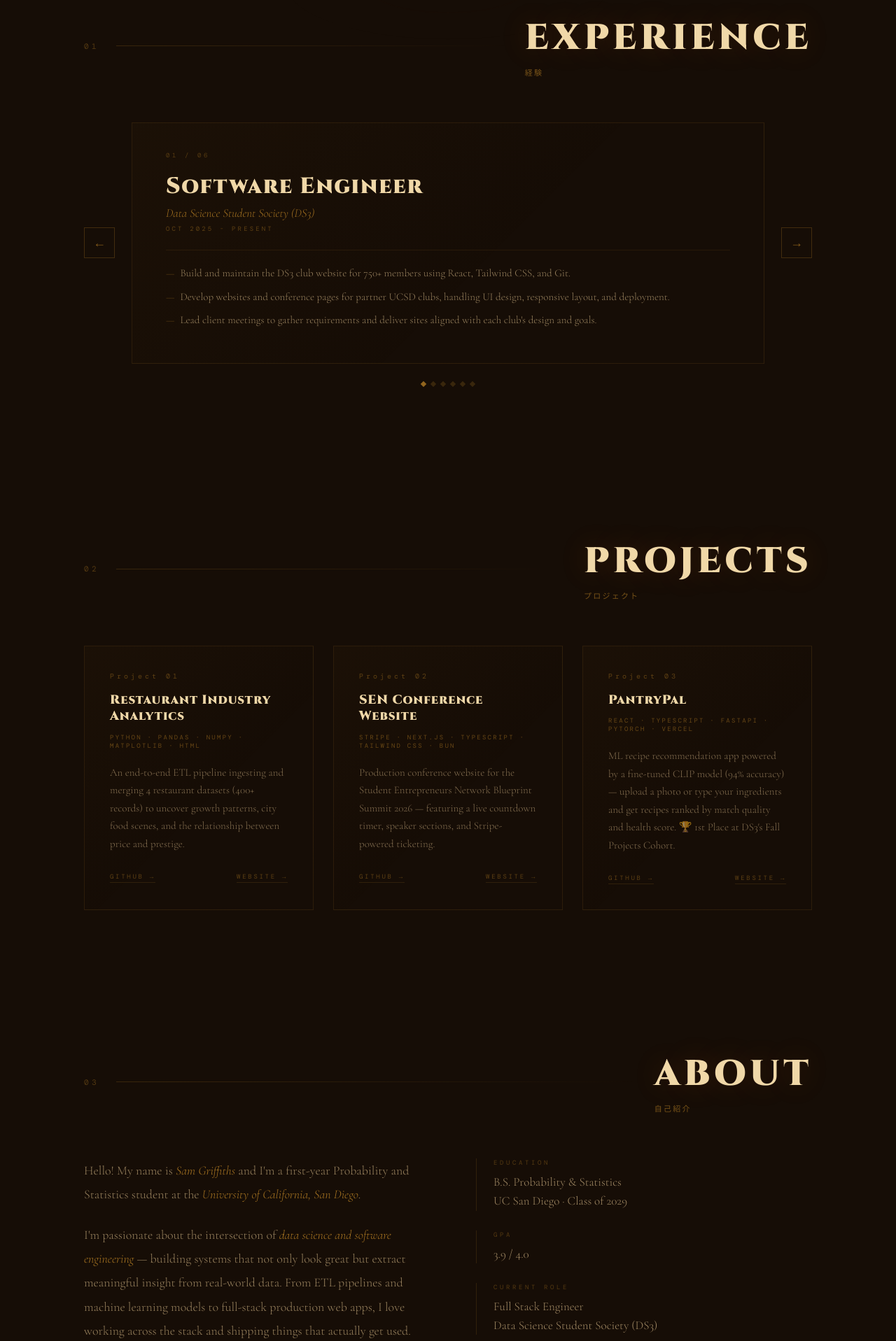
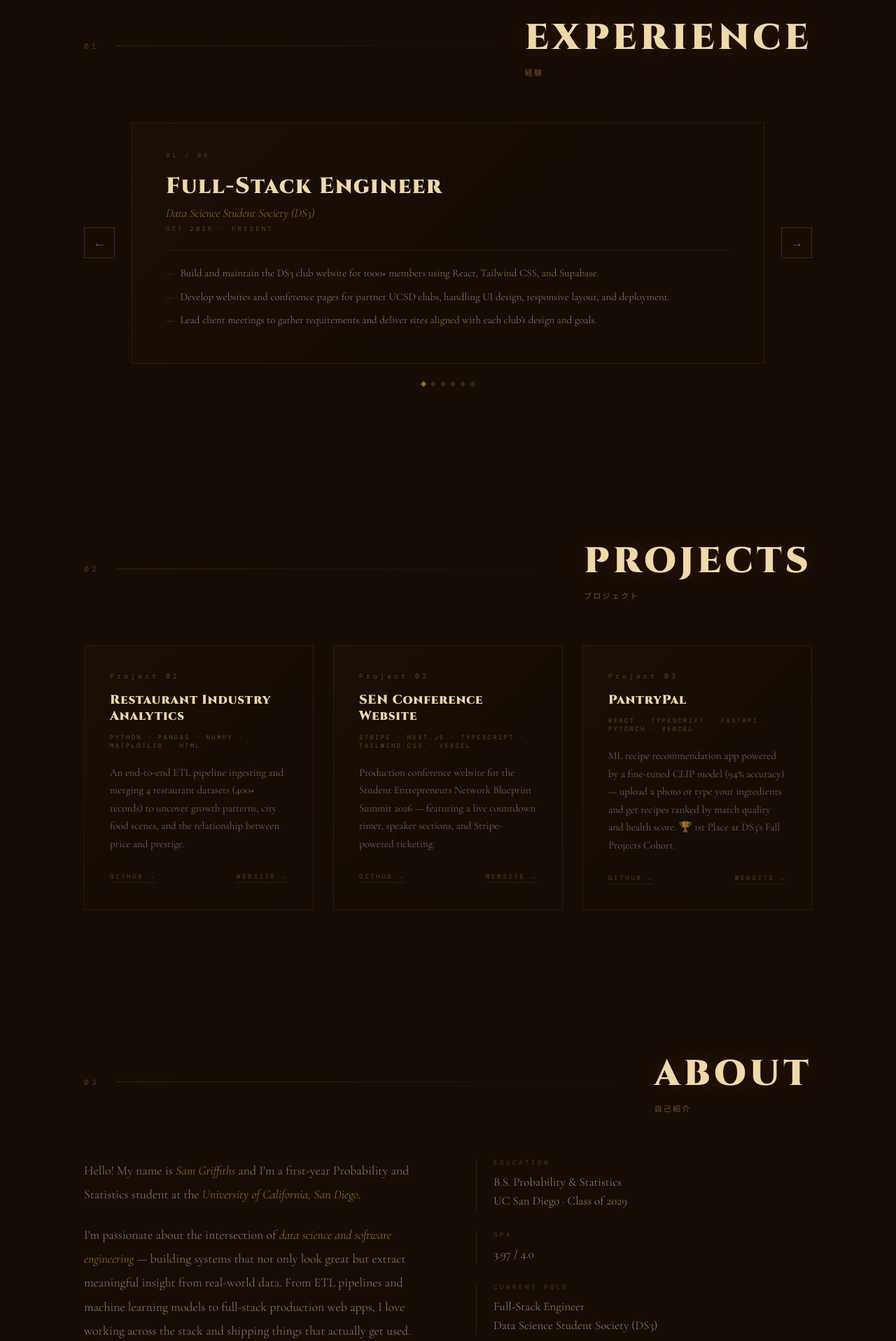
Before and after one commit to SammyG82/sam-griffiths-portfolio, a React (Vite) app: page /#/ in a window 1280 px wide. Shown: the part 880-2797 px from the top of the page at 70% size. Built offline with nearby package versions, Linux system fonts and the light colour scheme.

Commit message:
Updated projects and experience with most relevant changes

```diff
--- a/src/components/ContactSection.tsx
+++ b/src/components/ContactSection.tsx
@@ -73,7 +73,7 @@ export default function ContactSection({ sectionNum = '04', showSep = false, min
             <span className="social-label">LinkedIn</span>
             <span className="social-sub">sam-b-griffiths</span>
           </a>
-          <a href="https://drive.google.com/file/d/1bV2iNwxSmm_pxA5EcH2b2sNFVDo1MLJW/view" target="_blank" rel="noreferrer" className="social-link">
+          <a href="https://drive.google.com/file/d/1m6EuM5xxd3QOALkIBAx6SLjli5yu_KQh/view" target="_blank" rel="noreferrer" className="social-link">
             <span className="social-icon">↓</span>
             <span className="social-label">Resume</span>
             <span className="social-sub">View PDF</span>
--- a/src/data/experience.ts
+++ b/src/data/experience.ts
@@ -9,11 +9,11 @@ export interface Experience {
 export const experiences: Experience[] = [
   {
     id: 1,
-    title: 'Software Engineer',
+    title: 'Full-Stack Engineer',
     company: 'Data Science Student Society (DS3)',
     period: 'Oct 2025 - Present',
     bullets: [
-      'Build and maintain the DS3 club website for 750+ members using React, Tailwind CSS, and Git.',
+      'Build and maintain the DS3 club website for 1000+ members using React, Tailwind CSS, and Supabase.',
       'Develop websites and conference pages for partner UCSD clubs, handling UI design, responsive layout, and deployment.',
       'Lead client meetings to gather requirements and deliver sites aligned with each club\'s design and goals.',
     ],
--- a/src/data/projects.ts
+++ b/src/data/projects.ts
@@ -26,7 +26,7 @@ export const projects: Project[] = [
     id: 2,
     num: '02',
     title: 'SEN Conference Website',
-    stack: 'Stripe · Next.js · TypeScript · Tailwind CSS · Bun',
+    stack: 'Stripe · Next.js · TypeScript · Tailwind CSS · Vercel',
     desc: 'Production conference website for the Student Entrepreneurs Network Blueprint Summit 2026 — featuring a live countdown timer, speaker sections, and Stripe-powered ticketing.',
     github: 'https://github.com/ucsdds3/sen-conference',
     website: 'https://sen-conference.vercel.app/',
@@ -49,7 +49,7 @@ export const projects: Project[] = [
     num: '04',
     title: 'DS3 Club Website',
     stack: 'React · TypeScript · Framer Motion · Tailwind CSS · Vite',
-    desc: 'Official website for the Data Science Student Society (DS3) at UC San Diego — serving 750+ members. Features club info, officer profiles, event listings, and project showcases.',
+    desc: 'Official website for the Data Science Student Society (DS3) at UC San Diego — serving 1000+ members. Features club info, officer profiles, event listings, and project showcases.',
     github: 'https://github.com/ucsdds3/main-site',
     website: 'https://www.ds3atucsd.com/',
     featured: false,
--- a/src/data/skills.ts
+++ b/src/data/skills.ts
@@ -10,7 +10,7 @@ export const skills: SkillGroup[] = [
   },
   {
     group: 'Frameworks & Libraries',
-    items: ['React', 'Next.js', 'Tailwind CSS', 'Streamlit', 'PyTorch', 'TensorFlow', 'Pandas', 'NumPy'],
+    items: ['React', 'Next.js', 'Tailwind CSS', 'Supabase', 'Streamlit', 'PyTorch', 'TensorFlow', 'Pandas', 'NumPy'],
   },
   {
     group: 'Developer Tools',
--- a/src/pages/AboutPage.tsx
+++ b/src/pages/AboutPage.tsx
@@ -27,7 +27,7 @@ export default function AboutPage() {
               shipping things that actually get used.
             </p>
             <p>
-              At <span>DS3 (Data Science Student Society)</span>, I serve as a Full Stack Engineer on the software
+              At <span>DS3 (Data Science Student Society)</span>, I serve as a Full-Stack Engineer on the software
               team — building and maintaining production web applications used by the club and its events.
             </p>
             <p>
@@ -46,12 +46,12 @@ export default function AboutPage() {
             </div>
             <div className="detail-block">
               <div className="detail-label">GPA</div>
-              <div className="detail-value">3.9 / 4.0</div>
+              <div className="detail-value">3.97 / 4.0</div>
             </div>
             <div className="detail-block">
               <div className="detail-label">Current Role</div>
               <div className="detail-value">
-                Full Stack Engineer<br />
+                Full-Stack Engineer<br />
                 Data Science Student Society (DS3)
               </div>
             </div>
@@ -61,7 +61,7 @@ export default function AboutPage() {
             </div>
             <div className="detail-block">
               <div className="detail-label">Relevant Coursework</div>
-              <div className="detail-value">DSC 10 · Math 20B</div>
+              <div className="detail-value">DSC 20 · DSC 10 · Math 20C · Math 20B</div>
             </div>
           </div>
         </div>
--- a/src/pages/HomePage.tsx
+++ b/src/pages/HomePage.tsx
@@ -29,7 +29,7 @@ export default function HomePage() {
           <div className="div-kanji">創 · 構 · 式</div>
           <div className="div-line r"></div>
         </div>
-        <div className="tagline">Full Stack Developer &nbsp;·&nbsp; Data Scientist &nbsp;·&nbsp; UC San Diego</div>
+        <div className="tagline">Full-Stack Engineer &nbsp;·&nbsp; Data Scientist &nbsp;·&nbsp; UC San Diego</div>
         <div className="breathing-style">
           <div className="bs-line"></div>
           <div className="bs-dot"></div>
@@ -78,7 +78,7 @@ export default function HomePage() {
                 shipping things that actually get used.
               </p>
               <p>
-                At <span>DS3 (Data Science Student Society)</span>, I serve as a Full Stack Engineer on the software
+                At <span>DS3 (Data Science Student Society)</span>, I serve as a Full-Stack Engineer on the software
                 team — building and maintaining production web applications used by the club and its events.
               </p>
               <p>
@@ -97,12 +97,12 @@ export default function HomePage() {
               </div>
               <div className="detail-block">
                 <div className="detail-label">GPA</div>
-                <div className="detail-value">3.9 / 4.0</div>
+                <div className="detail-value">3.97 / 4.0</div>
               </div>
               <div className="detail-block">
                 <div className="detail-label">Current Role</div>
                 <div className="detail-value">
-                  Full Stack Engineer
+                  Full-Stack Engineer
                   <br />
                   Data Science Student Society (DS3)
                 </div>
@@ -113,7 +113,7 @@ export default function HomePage() {
               </div>
               <div className="detail-block">
                 <div className="detail-label">Relevant Coursework</div>
-                <div className="detail-value">DSC 10 · Math 20B</div>
+                <div className="detail-value">DSC 20 · DSC 10 · Math 20C · Math 20B</div>
               </div>
             </div>
           </div>
```
